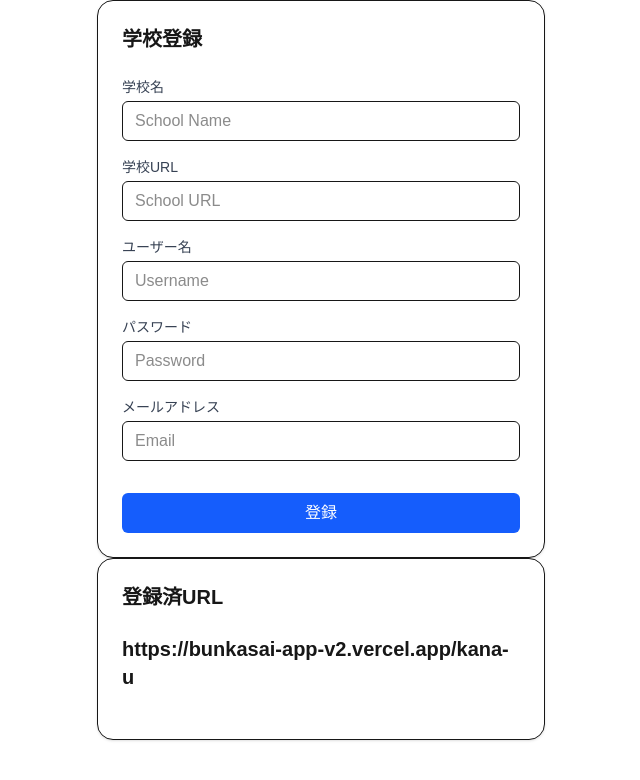
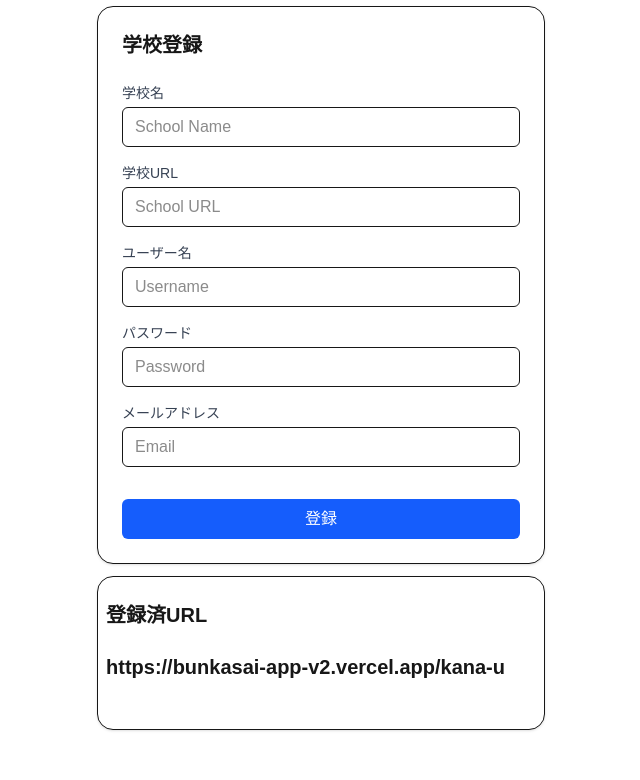
Before and after one commit to taro-1231/bunkasai-app-v2, a Next.js app in the folder frontend/: page /register in a window 1280 px wide. Shown: the top 780 px of the page, without its empty margins (319-959 px from the left). Built offline with nearby package versions, Linux system fonts and the light colour scheme; no server answers.

Commit message:
testuser追加

```diff
--- a/frontend/app/[tenant]/login/page.tsx
+++ b/frontend/app/[tenant]/login/page.tsx
@@ -49,7 +49,7 @@ export default async function login(
                 </div>
               </form>
             </div>
-            <div className="w-full max-w-md rounded-2xl border bg-white shadow-sm p-6">
+            <div className="px-2 w-full max-w-md rounded-2xl border bg-white shadow-sm p-6">
               <h1 className="text-xl font-semibold mb-6">テストユーザー</h1>
               <p className="text-xl font-semibold mb-6">username = 'ryota'</p>
               <p className="text-xl font-semibold mb-6">password = '1231'</p>
--- a/frontend/app/register/page.tsx
+++ b/frontend/app/register/page.tsx
@@ -98,7 +98,7 @@ export default function RegisterPage() {
           )}
         </form>
       </div>
-      <div className="w-full max-w-md rounded-2xl border bg-white shadow-sm p-6">
+      <div className="px-2 w-full max-w-md rounded-2xl border bg-white shadow-sm p-6">
         <h1 className="text-xl font-semibold mb-6">登録済URL</h1>
         <p className="text-xl font-semibold mb-6">https://bunkasai-app-v2.vercel.app/kana-u</p>
       </div>
```
